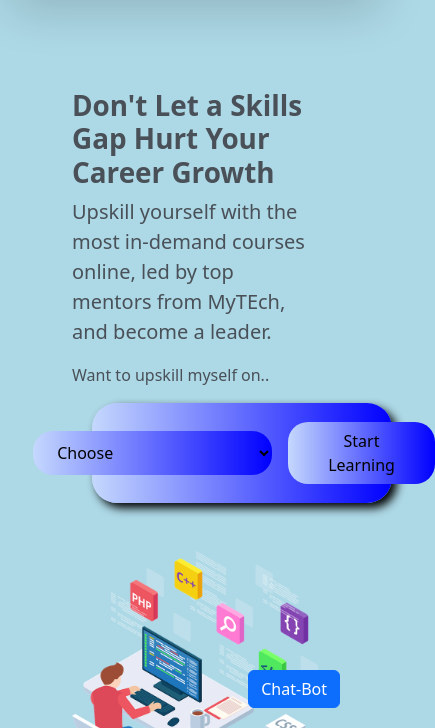
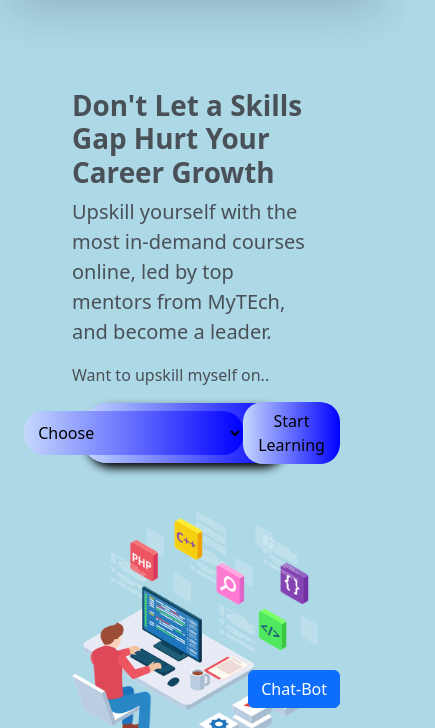
Before and after one commit to Brijesh-mca/Einfra-Project, a plain HTML site: page index.html in a window 390 px wide. Shown: the part 116-844 px from the top of the page, 435 px wide, since content can reach past the window. Drawn offline with nearby package versions, Linux system fonts and the light colour scheme.

Commit message:
first commit

```diff
--- a/css/index.css
+++ b/css/index.css
@@ -182,6 +182,30 @@ transition: 0.3s;
     bottom: 20px !important;
 
   }
+
+.course-container{
+  height: 60px;
+  width: 200px;
+  display: flex;
+  align-items: center;
+  justify-content: space-evenly;
+  background-image: linear-gradient(to right, rgb(197, 216, 253), blue);
+  border-radius: 25px;
+  box-shadow:  5px 5px 10px black ;
+  margin-left: 10px;
+}
+.course-container select{
+  padding: 10px 10px;
+  border:none;
+  background-image: var(--bgclr);
+  border-radius: 20px;
+}
+.course-container button{
+  padding: 7px 15px;
+  border:none;
+  background-image: var(--bgclr);
+  border-radius: 20px;
+}
 }
 
 .chat-bot{
--- a/css/services.css
+++ b/css/services.css
@@ -6,3 +6,11 @@
     color: transparent;
     background-clip: text;
 }
+@media only screen and (max-width: 600px) {
+    body {
+      background-color: lightblue !important;
+    }
+   .myText{
+    font-size: 60px !important
+   }
+  }
--- a/index.html
+++ b/index.html
@@ -102,7 +102,7 @@
                 <option value="">Mobile Development</option>
                 <option value="">Front-End Development</option>
               </select>
-              <button class="mx-3">Start Learning</button>
+              <button class="mx-0">Start Learning</button>
             </div>
           </div>
         </div>
@@ -116,7 +116,7 @@
         </div>
       </div>
 
-      <div class="row m-5 bg-body-tertiary rounded-bottom-5 box2">
+      <div class="row m-md-5 m-sm-1 bg-body-tertiary rounded-bottom-5 box2">
         <div
           class="col-md-5 col-sm-12 mt-3 mb-3 d-flex justify-content-center align-items-center"
         >
@@ -159,8 +159,8 @@
       </div>
 
       <!-- profiles -->
-      <div class="row m-5">
-        <div class="col-sm-12 col-md-3 p-3 mt-5 m-auto rounded-top-5 myBox">
+      <div class="row m-md-5 m-sm-1">
+        <div class="col-sm-12 col-md-3 p-md-3 mt-md-5 p-sm-0 m-auto m-sm-0 rounded-top-5 myBox">
           <img src="assests/AI-Mock.webp" class="img-fluid" alt="" />
           <button
             class="rounded-3 px-5 border-0 my-2"
@@ -200,7 +200,7 @@
       </div>
 
       <!-- Top Trending Courses -->
-      <div class="row box-margin">
+      <div class="row box-margin ">
         <div class="col-12 d-flex justify-content-center mx-2">
           <h1 class="fw-bolder">Top Trending Courses Ideal for Your Career.</h1>
         </div>
@@ -382,7 +382,7 @@
         </div>
       </div>
 
-      <div class="row mx-5 list-box">
+      <div class="row  m-md-5 m-sm-1 list-box">
         <div class="col-sm-4 my-5">
           <div class="card">
             <div class="card-body">
@@ -420,7 +420,7 @@
         </div>
       </div>
 
-      <div class="row mx-5 list-box">
+      <div class="row m-md-5 m-sm-1 list-box">
         <div class="col-sm-4 my-5 my-box">
           <div class="card">
             <div class="card-body">
```
Also changed, not shown: About.html (+2 -2 lines), services.html (+2 -2 lines).
